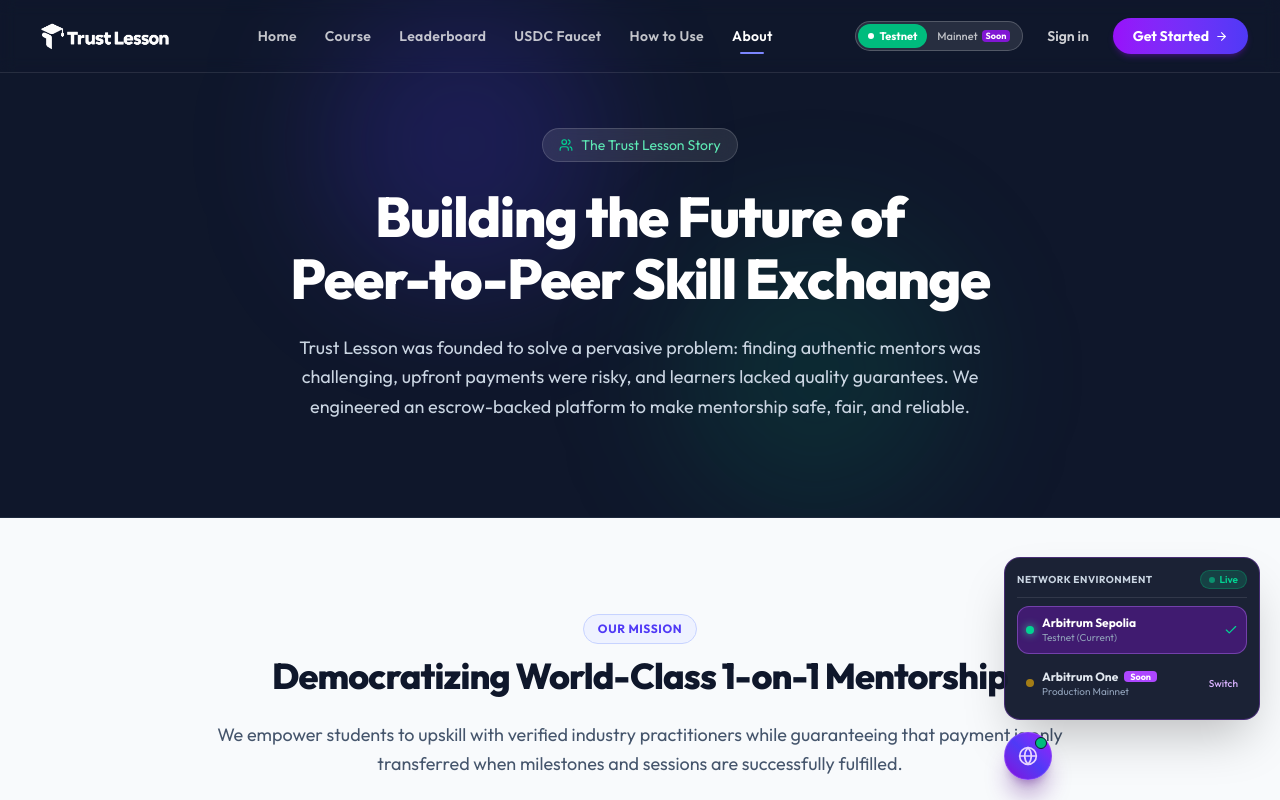
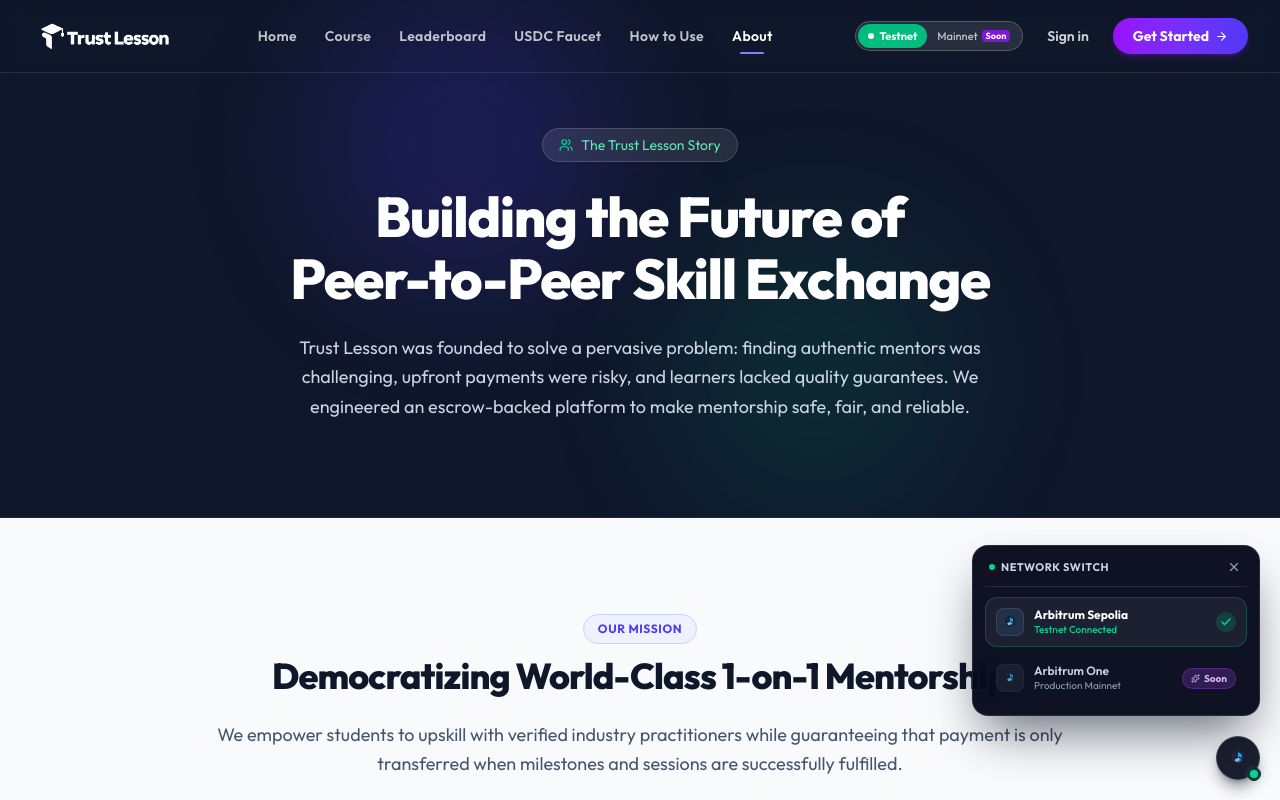
Before and after one commit to zhao-leihan/Trust-Lesson, a Next.js app: page /about in a window 1280 px wide. Both pictures are taken after a click on the button "Toggle network switch". Shown: the top 800 px of the page. Built offline with nearby package versions, Linux system fonts and the light colour scheme.

Commit message:
refactor(ui): redesign floating network switcher with polished Arbitrum logo, sleek docked indicator, and clean card modal

```diff
--- a/src/components/FloatingNetworkSwitch.jsx
+++ b/src/components/FloatingNetworkSwitch.jsx
@@ -1,71 +1,133 @@
 "use client";
 
-import { useState } from "react";
+import { useState, useEffect, useRef } from "react";
 import { motion, AnimatePresence } from "framer-motion";
-import { Globe, Check, AlertCircle } from "lucide-react";
+import { Check, Sparkles, X, Info } from "lucide-react";
+
+function ArbitrumLogo({ className = "w-5 h-5" }) {
+  return (
+    <svg viewBox="0 0 28 28" fill="none" className={className} xmlns="http://www.w3.org/2000/svg">
+      <path
+        d="M13.987 2.003L4.996 7.424V18.267L13.987 23.688L22.978 18.267V7.424L13.987 2.003Z"
+        fill="#1B2438"
+      />
+      <path
+        d="M19.143 16.793L13.987 20.098L11.517 18.513L15.485 14.545C15.875 14.155 16.508 14.155 16.898 14.545L19.143 16.793Z"
+        fill="#28A0F0"
+      />
+      <path
+        d="M8.831 16.793L13.987 13.488L16.457 15.073L12.489 19.041C12.099 19.431 11.466 19.431 11.076 19.041L8.831 16.793Z"
+        fill="#96BEDC"
+      />
+      <path
+        d="M13.987 5.592L19.143 9.098V14.545L16.898 12.3C16.508 11.91 15.875 11.91 15.485 12.3L13.987 13.798V5.592Z"
+        fill="#28A0F0"
+      />
+    </svg>
+  );
+}
 
 export default function FloatingNetworkSwitch() {
   const [isOpen, setIsOpen] = useState(false);
   const [showNotice, setShowNotice] = useState(false);
+  const containerRef = useRef(null);
+
+  // Close when clicking outside
+  useEffect(() => {
+    function handleClickOutside(event) {
+      if (containerRef.current && !containerRef.current.contains(event.target)) {
+        setIsOpen(false);
+        setShowNotice(false);
+      }
+    }
+    if (isOpen) {
+      document.addEventListener("mousedown", handleClickOutside);
+    }
+    return () => {
+      document.removeEventListener("mousedown", handleClickOutside);
+    };
+  }, [isOpen]);
 
   return (
-    <aside aria-label="Network Switcher" className="fixed bottom-5 right-5 z-50 select-none">
+    <aside
+      ref={containerRef}
+      aria-label="Network Switcher"
+      className="fixed bottom-5 right-5 z-50 select-none"
+    >
       <AnimatePresence>
         {isOpen && (
           <motion.div
-            initial={{ opacity: 0, y: 12, scale: 0.92 }}
+            initial={{ opacity: 0, y: 8, scale: 0.94 }}
             animate={{ opacity: 1, y: 0, scale: 1 }}
-            exit={{ opacity: 0, y: 10, scale: 0.92 }}
-            transition={{ duration: 0.18, ease: "easeOut" }}
-            className="mb-3 w-64 p-3 rounded-2xl bg-slate-900/95 backdrop-blur-xl border border-purple-500/30 shadow-2xl text-white text-xs"
+            exit={{ opacity: 0, y: 6, scale: 0.94 }}
+            transition={{ duration: 0.16, ease: "easeOut" }}
+            className="absolute bottom-14 right-0 mb-2 w-72 p-3 rounded-2xl bg-slate-950/95 backdrop-blur-2xl border border-white/10 shadow-2xl shadow-slate-950/60 text-white"
           >
-            <div className="flex items-center justify-between pb-2 mb-2 border-b border-white/10">
-              <span className="font-bold text-slate-300 uppercase tracking-wider text-[10px]">
-                Network Environment
-              </span>
-              <span className="inline-flex items-center gap-1 text-[10px] px-2 py-0.5 rounded-full bg-emerald-500/20 text-emerald-400 font-semibold border border-emerald-500/30">
-                <span className="w-1.5 h-1.5 rounded-full bg-emerald-400 animate-pulse" />
-                Live
-              </span>
+            {/* Header */}
+            <div className="flex items-center justify-between pb-2.5 mb-2.5 border-b border-white/10 px-1">
+              <div className="flex items-center gap-1.5">
+                <span className="w-1.5 h-1.5 rounded-full bg-emerald-400" />
+                <span className="text-[11px] font-bold tracking-wider uppercase text-slate-300">
+                  Network Switch
+                </span>
+              </div>
+              <button
+                type="button"
+                onClick={() => {
+                  setIsOpen(false);
+                  setShowNotice(false);
+                }}
+                className="text-slate-400 hover:text-white transition-colors p-0.5 rounded-md cursor-pointer"
+                aria-label="Close"
+              >
+                <X size={14} />
+              </button>
             </div>
 
+            {/* Network Options */}
             <div className="space-y-1.5">
               {/* Option 1: Testnet (Active) */}
-              <button
-                type="button"
-                onClick={() => setShowNotice(false)}
-                className="w-full flex items-center justify-between p-2 rounded-xl bg-purple-600/30 border border-purple-400/40 text-left transition-colors cursor-pointer"
-              >
-                <div className="flex items-center gap-2">
-                  <div className="w-2 h-2 rounded-full bg-emerald-400 shadow-[0_0_8px_#34d399]" />
+              <div className="flex items-center justify-between p-2.5 rounded-xl bg-white/[0.06] border border-emerald-500/30 transition-all">
+                <div className="flex items-center gap-2.5">
+                  <div className="w-7 h-7 rounded-lg bg-[#213147] border border-white/10 flex items-center justify-center shrink-0">
+                    <ArbitrumLogo className="w-4 h-4" />
+                  </div>
                   <div>
-                    <p className="font-bold text-white text-xs">Arbitrum Sepolia</p>
-                    <p className="text-[10px] text-slate-400">Testnet (Current)</p>
+                    <div className="flex items-center gap-1.5">
+                      <p className="font-bold text-white text-xs leading-none">Arbitrum Sepolia</p>
+                    </div>
+                    <p className="text-[10px] text-emerald-400 font-medium mt-1 leading-none">
+                      Testnet Connected
+                    </p>
                   </div>
                 </div>
-                <Check size={14} className="text-emerald-400" />
-              </button>
+                <div className="w-5 h-5 rounded-full bg-emerald-500/20 text-emerald-400 flex items-center justify-center shrink-0">
+                  <Check size={12} strokeWidth={3} />
+                </div>
+              </div>
 
               {/* Option 2: Mainnet (Coming Soon) */}
               <button
                 type="button"
                 onClick={() => setShowNotice(true)}
-                className="w-full flex items-center justify-between p-2 rounded-xl hover:bg-white/5 border border-transparent hover:border-white/10 text-left transition-colors cursor-pointer group"
+                className="w-full flex items-center justify-between p-2.5 rounded-xl bg-transparent hover:bg-white/[0.04] border border-transparent hover:border-white/10 transition-all text-left cursor-pointer group"
               >
-                <div className="flex items-center gap-2">
-                  <div className="w-2 h-2 rounded-full bg-amber-400/60" />
+                <div className="flex items-center gap-2.5">
+                  <div className="w-7 h-7 rounded-lg bg-[#1a2333] border border-white/5 flex items-center justify-center shrink-0 opacity-80 group-hover:opacity-100 transition-opacity">
+                    <ArbitrumLogo className="w-4 h-4" />
+                  </div>
                   <div>
-                    <div className="flex items-center gap-1.5">
-                      <p className="font-bold text-slate-200 text-xs">Arbitrum One</p>
-                      <span className="text-[9px] font-bold px-1.5 py-0.2 rounded-sm bg-purple-500 text-white leading-tight">
-                        Soon
-                      </span>
-                    </div>
-                    <p className="text-[10px] text-slate-400">Production Mainnet</p>
+                    <p className="font-semibold text-slate-300 group-hover:text-white text-xs leading-none transition-colors">
+                      Arbitrum One
+                    </p>
+                    <p className="text-[10px] text-slate-400 mt-1 leading-none">
+                      Production Mainnet
+                    </p>
                   </div>
                 </div>
-                <span className="text-[10px] font-medium text-purple-300 group-hover:text-purple-200">
-                  Switch
+                <span className="text-[10px] font-bold px-2 py-0.5 rounded-full bg-purple-500/20 text-purple-300 border border-purple-500/30 shrink-0 flex items-center gap-1">
+                  <Sparkles size={9} />
+                  <span>Soon</span>
                 </span>
               </button>
             </div>
@@ -78,11 +140,11 @@ export default function FloatingNetworkSwitch() {
                   animate={{ opacity: 1, height: "auto" }}
                   exit={{ opacity: 0, height: 0 }}
                   transition={{ duration: 0.16 }}
-                  className="mt-2.5 pt-2 border-t border-white/10 text-[11px] text-amber-200/90 flex items-start gap-1.5 leading-snug"
+                  className="mt-2.5 pt-2 border-t border-white/10 text-[11px] text-purple-200/90 flex items-start gap-1.5 leading-snug px-1"
                 >
-                  <AlertCircle size={13} className="text-amber-400 shrink-0 mt-0.5" />
+                  <Info size={13} className="text-purple-400 shrink-0 mt-0.5" />
                   <span>
-                    Mainnet deployment is currently in final testing and audit stages. It will be live soon!
+                    Arbitrum One Mainnet contract deployment is pending final audits. Currently running live on Sepolia Testnet.
                   </span>
                 </motion.div>
               )}
@@ -94,20 +156,21 @@ export default function FloatingNetworkSwitch() {
       {/* Floating Circular Toggle Button */}
       <motion.button
         type="button"
-        whileHover={{ scale: 1.06 }}
-        whileTap={{ scale: 0.94 }}
+        whileHover={{ scale: 1.05 }}
+        whileTap={{ scale: 0.95 }}
         onClick={() => {
           setIsOpen(!isOpen);
           if (isOpen) setShowNotice(false);
         }}
         aria-label="Toggle network switch"
-        className="w-12 h-12 rounded-full bg-gradient-to-tr from-purple-700 via-indigo-600 to-purple-600 text-white shadow-xl shadow-purple-900/40 border border-purple-400/30 flex items-center justify-center cursor-pointer relative hover:shadow-purple-600/50 transition-shadow"
+        title="Network: Arbitrum Sepolia Testnet"
+        className="w-11 h-11 rounded-full bg-slate-950/90 hover:bg-slate-900 text-white backdrop-blur-xl border border-white/15 hover:border-purple-500/50 shadow-lg shadow-slate-950/40 flex items-center justify-center cursor-pointer relative transition-all"
       >
-        <Globe size={20} className={isOpen ? "text-purple-200" : "text-white"} />
-        {/* Pulsing Green Indicator for Testnet Active */}
-        <span className="absolute top-1 right-1 flex h-3 w-3">
-          <span className="animate-ping absolute inline-flex h-full w-full rounded-full bg-emerald-400 opacity-75" />
-          <span className="relative inline-flex rounded-full h-3 w-3 bg-emerald-500 border border-slate-900" />
+        <ArbitrumLogo className="w-5 h-5" />
+
+        {/* Seamless Docked Status Dot */}
+        <span className="absolute -bottom-0.5 -right-0.5 flex h-3.5 w-3.5 items-center justify-center rounded-full bg-slate-950 border border-slate-900">
+          <span className="h-2 w-2 rounded-full bg-emerald-400 shadow-[0_0_6px_#34d399]" />
         </span>
       </motion.button>
     </aside>
```
